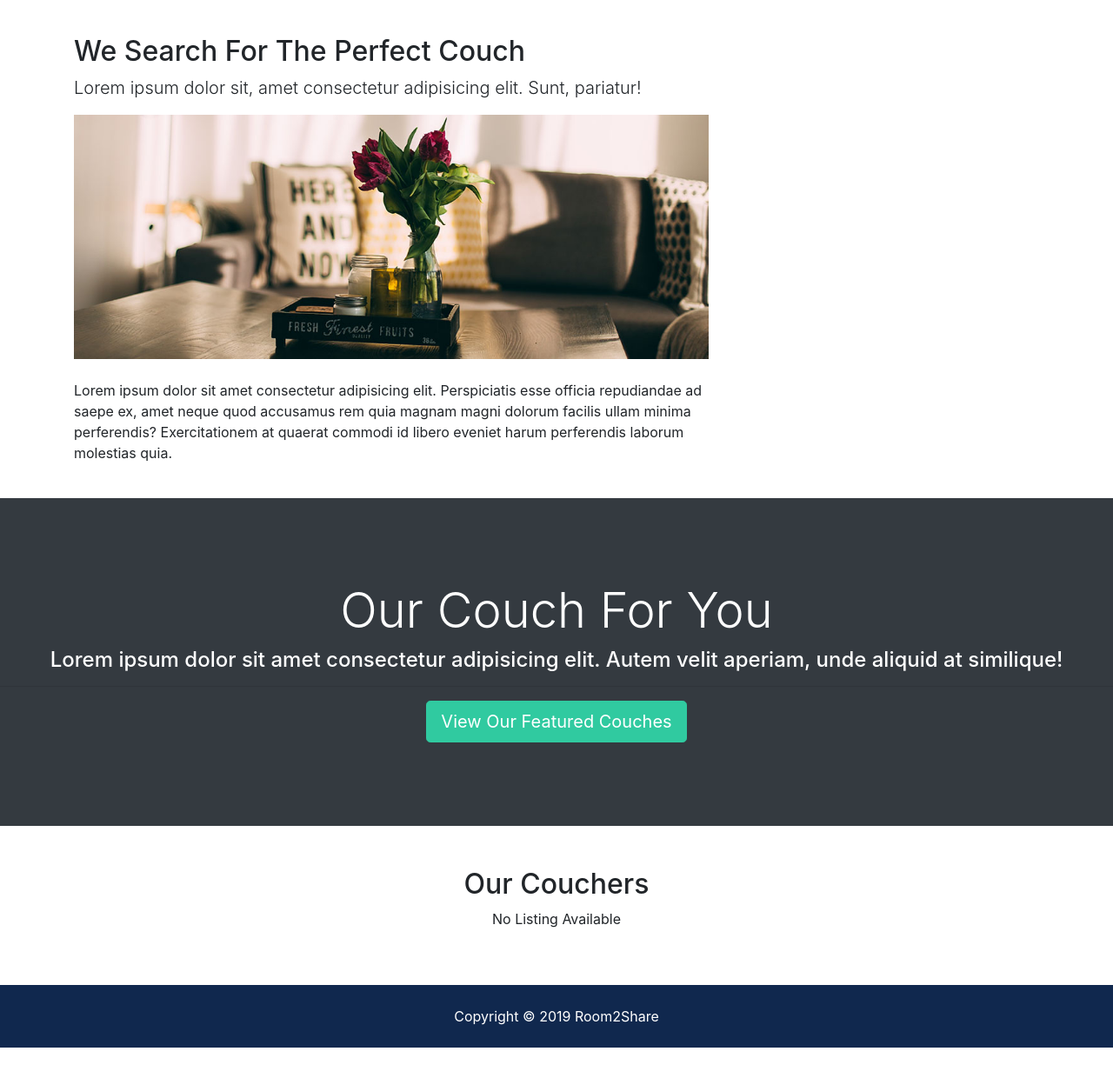
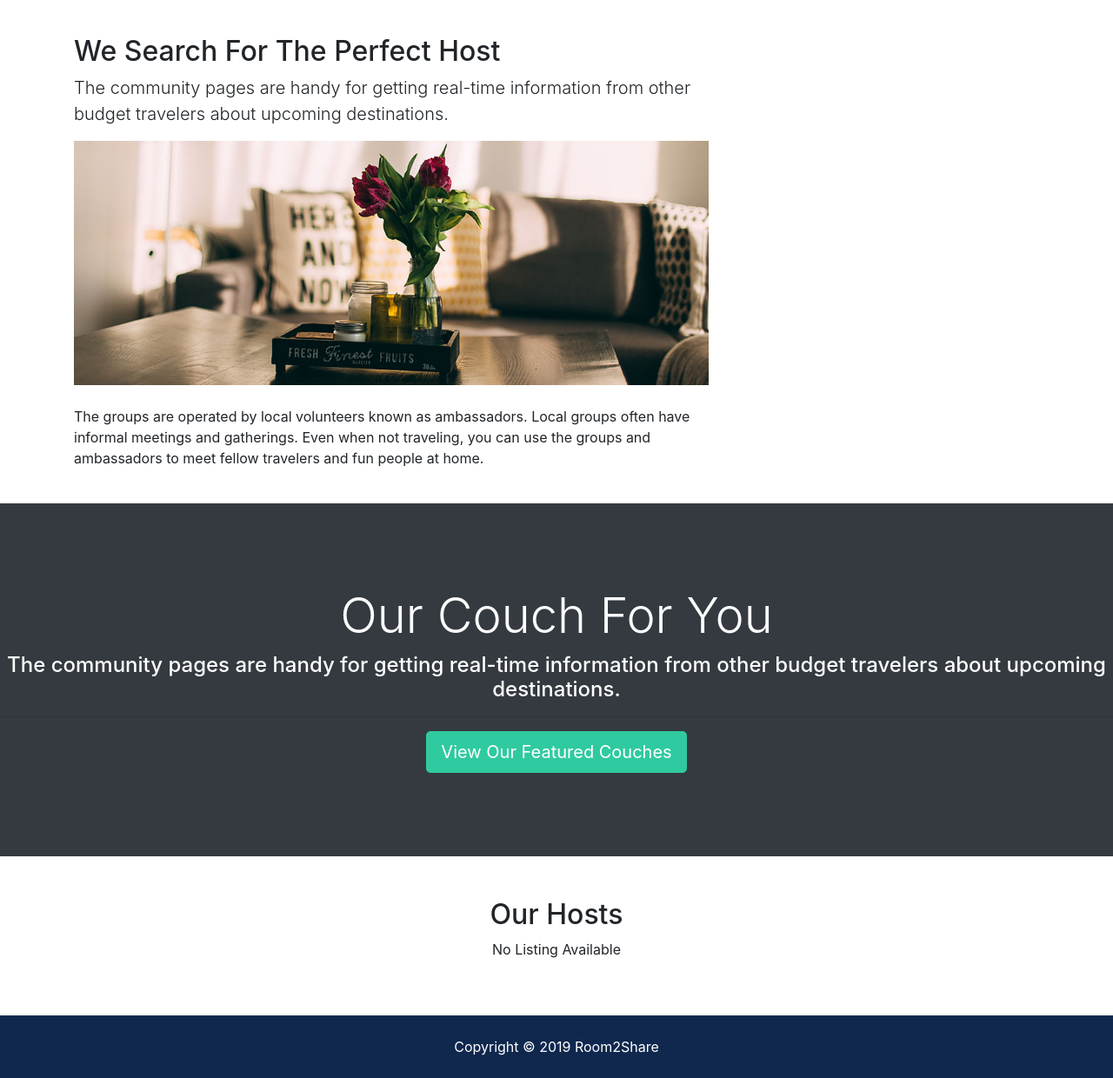
Before and after one commit to serktech/projectRE, a Django app: page /about in a window 1280 px wide. Shown: the part 226-1466 px from the top of the page at 87% size. Before the commit the page ends 1431 px from the top, so only its background shows below. Run offline with Django 3.2, Linux system fonts and the light colour scheme; data that the repository does not hold is empty; some libraries are stand-ins or nearby versions.

Commit message:
update link about page [4].

```diff
--- a/templates/pages/about.html
+++ b/templates/pages/about.html
@@ -22,14 +22,12 @@
         <div class="container">
             <div class="row">
                 <div class="col-md-8">
-                    <h2>We Search For The Perfect Couch</h2>
-                    <p class="lead">Lorem ipsum dolor sit, amet consectetur adipisicing elit. Sunt, pariatur!</p>
+                    <h2>We Search For The Perfect Host</h2>
+                    <p class="lead">The community pages are handy for getting real-time information from other budget travelers about upcoming destinations.</p>
                     <img src="{% static 'img/about.jpg' %}" alt="">
-                    <p class="mt-4">Lorem ipsum dolor sit amet consectetur adipisicing elit. Perspiciatis esse officia
-                        repudiandae ad saepe ex, amet
-                        neque quod accusamus rem quia magnam magni dolorum facilis ullam minima perferendis?
-                        Exercitationem at quaerat
-                        commodi id libero eveniet harum perferendis laborum molestias quia.</p>
+                    <p class="mt-4">The groups are operated by local volunteers known as
+                        ambassadors. Local groups often have informal meetings and gatherings. Even when not traveling,
+                        you can use the groups and ambassadors to meet fellow travelers and fun people at home.</p>
                 </div>
                 <div class="col-md-4">
                     {% if mvp_realtors %}
@@ -37,7 +35,7 @@
                             <div class="card">
                                 <img class="card-img-top" src="{{ realtor.photo.url }}" alt="Coucher of the month">
                                 <div class="card-body">
-                                    <h5 class="card-title">Coucher Of The Month</h5>
+                                    <h5 class="card-title">Host Of The Month</h5>
                                     <h6 class="text-secondary">{{ realtor.name }}</h6>
                                     <p class="card-text">{{ realtor.description }}
                                     </p>
@@ -54,8 +52,8 @@
     <!-- Work -->
     <section id="work" class="bg-dark text-white text-center">
         <h2 class="display-4">Our Couch For You</h2>
-        <h4>Lorem ipsum dolor sit amet consectetur adipisicing elit. Autem velit aperiam, unde aliquid at
-            similique!</h4>
+        <h4>The community pages are handy for getting real-time information from other budget travelers about upcoming
+            destinations.</h4>
         <hr>
         <a href="{% url 'listings' %}" class="btn btn-secondary text-white btn-lg">View Our Featured Couches</a>
     </section>
@@ -63,7 +61,7 @@
     <!-- Team -->
     <section id="team" class="py-5">
         <div class="container">
-            <h2 class="text-center">Our Couchers</h2>
+            <h2 class="text-center">Our Hosts</h2>
             <div class="row text-center">
                 {% if realtors %}
                     {% for realtor in realtors %}
@@ -71,7 +69,7 @@
                             <img src="{{ realtor.photo.url }}" alt="" class="rounded-circle mb-3">
                             <h4>{{ realtor.name }}</h4>
                             <p class="text-success">
-                                <i class="fas fa-award text-success mb-3"></i> Coucher</p>
+                                <i class="fas fa-award text-success mb-3"></i> Host</p>
                             <hr>
                             <p>
                                 <i class="fas fa-phone"></i> {{ realtor.phone }}</p>
```
